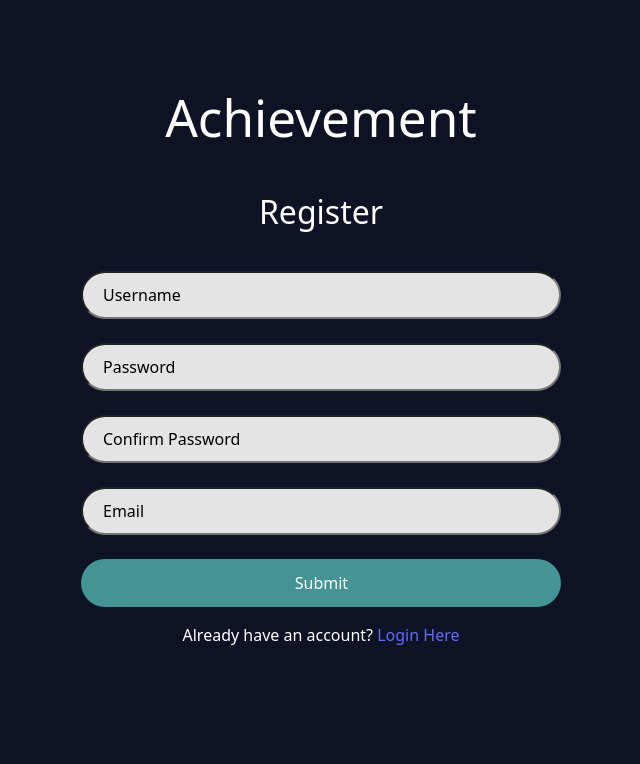
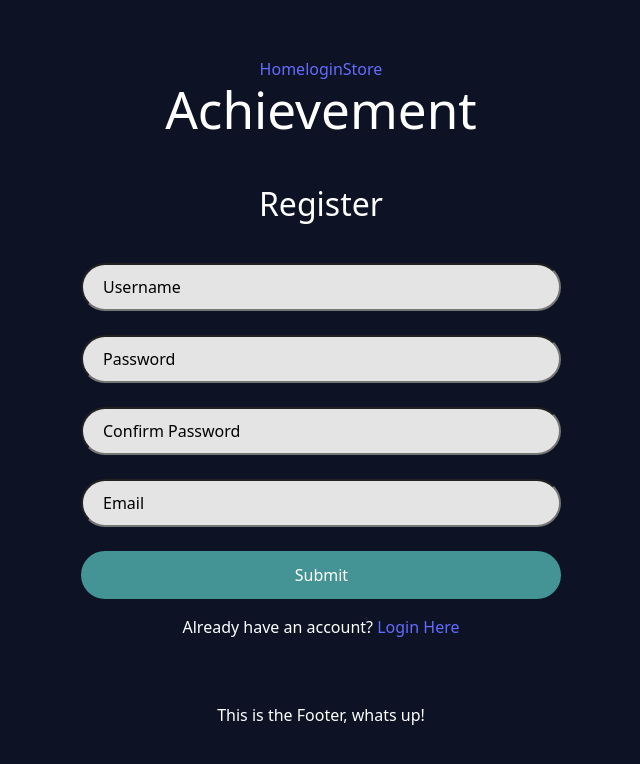
Before and after one commit to Sonagi-R/achievements, a React (Vite) app: page /register in a window 1280 px wide. Shown: the top 764 px of the page, without its empty margins (319-959 px from the left). Built offline with nearby package versions, Linux system fonts and the light colour scheme; the HTML template or start-up script is replaced by a standard one.

Commit message:
Adjust routes and create layout component

```diff
--- a/src/App.jsx
+++ b/src/App.jsx
@@ -1,5 +1,6 @@
 import React from "react";
-import { Routes, Route } from "react-router-dom";
+import { Routes, Route, Navigate } from "react-router-dom";
+import { Layout } from "./components";
 import "./App.css";
 import * as Pages from "./pages";
 
@@ -7,11 +8,13 @@ function App() {
   return (
     <>
       <Routes>
-        <Route path="/" element={<Pages.landingPage />} />
-        <Route path="/achievements/:id" element={<Pages.achievementPage />} />
-        <Route path="/home" element={<Pages.homePage />} />
-        <Route path="/register" element={<Pages.registerPage />} />
-        <Route path="/login" element={<Pages.loginPage />} />
+        <Route path="/" element={<Layout />} >
+            <Route index element={<Pages.homePage />} />
+            {/* <Route path="/achievements/:id" element={<Pages.achievementPage />} /> */}
+            <Route path="/register" element={<Pages.registerPage />} />
+            <Route path="/login" element={<Pages.loginPage />} />
+        </Route>
+        <Route path={'/*'} element={<Navigate to={'/'} />} />
       </Routes>
     </>
   );
--- /dev/null
+++ b/src/components/Layout/index.jsx
@@ -0,0 +1,20 @@
+import React from 'react'
+import {NavLink, Outlet} from 'react-router-dom'
+
+export default function Layout() {
+  return (
+    <>
+        <nav>
+            <NavLink to='/'>Home</NavLink>
+            <NavLink to='/login'>login</NavLink>
+            <NavLink to='/store'>Store</NavLink>
+        </nav>
+        <main>
+        <Outlet />
+        </main>
+        <footer>
+            <p>This is the Footer, whats up!</p>
+        </footer>
+    </>
+  )
+}
--- /dev/null
+++ b/src/components/index.js
@@ -0,0 +1 @@
+export {default as Layout} from './Layout'
--- a/src/pages/HomePage/index.jsx
+++ b/src/pages/HomePage/index.jsx
@@ -1,6 +1,6 @@
 import React from 'react'
 
-export default function HomePage() {
+export default function homePage() {
   return (
     <div>index</div>
   )
--- a/src/pages/index.jsx
+++ b/src/pages/index.jsx
@@ -1,2 +1,3 @@
 export { default as loginPage } from './loginPage'
 export { default as registerPage } from './registerPage'
+export { default as homePage } from './homePage'
```
